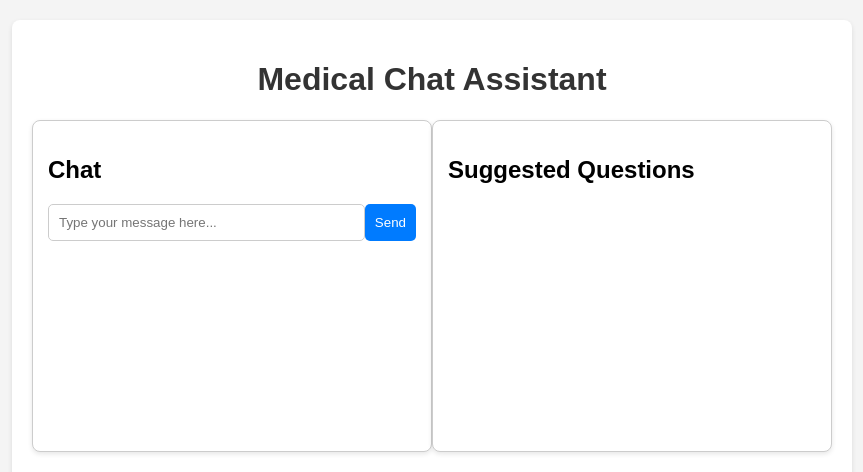
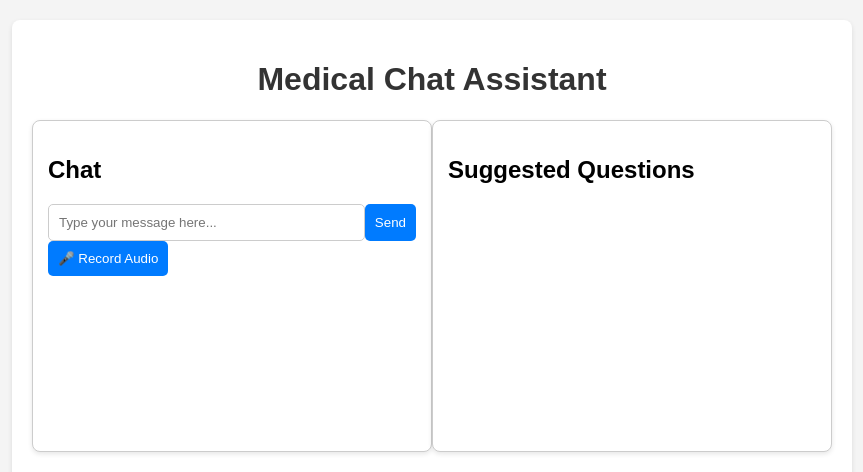
Before and after one commit to ipekmelisturk/audio_text_chat, a Flask app: page / in a window 1280 px wide. Shown: the top 472 px of the page, without its empty margins (208-1071 px from the left). Run offline with Flask 3, Linux system fonts and the light colour scheme.

Commit message:
Audio and text is added and working.

```diff
--- a/app.py
+++ b/app.py
@@ -1,5 +1,10 @@
 from flask import Flask, render_template, request, jsonify
 from agents import agent_1_suggest_questions, agent_2_diagnose
+from audio_record import record_audio
+from audio_to_text import save_audio, transcribe_audio
+import os
+import numpy as np
+import tempfile
 
 app = Flask(__name__)
 
@@ -10,35 +15,43 @@ def home():
 @app.route("/analyze_input", methods=["POST"])
 def analyze_input():
     """
-    API Route: Accepts text input, provides possible causes,
-    and then suggests questions.
+    Process either a text input or transcribed audio input.
     """
     patient_input = request.form.get("message", "").strip()
-    previous_questions = request.form.get("previous_questions", "[]")  # Get previous questions
-    previous_questions = eval(previous_questions) if previous_questions else []
 
     if not patient_input:
-        return jsonify({"error": "No input received"})
+        return jsonify({"error": "No input received"}), 400
 
-    try:
-        print(f"Received patient input: {patient_input}")  # Debugging
+    diagnosis = agent_2_diagnose(patient_input)
+    print(f"Diagnosis returned: {diagnosis}")  # Debugging
 
-        # Step 1: Get possible causes
-        diagnosis = agent_2_diagnose(patient_input)
-        print(f"Diagnosis returned: {diagnosis}")  # Debugging
+    questions_data = agent_1_suggest_questions(patient_input, [])
 
-        # Step 2: Get **NEW** suggested questions
-        questions_data = agent_1_suggest_questions(patient_input, previous_questions)
-        print(f"Suggested Questions returned: {questions_data}")  # Debugging
+    return jsonify({
+        "causes": diagnosis if diagnosis else [],
+        "questions": questions_data["questions"]
+    })
 
-        return jsonify({
-            "causes": diagnosis if diagnosis else [],  # ✅ Ensures no null values
-            "questions": questions_data["questions"]  # ✅ Dynamic questions
-        })
 
-    except Exception as e:
-        print(f"Error in /analyze_input: {e}")  # Debugging error
-        return jsonify({"error": "Internal server error"}), 500
+@app.route("/process_audio", methods=["POST"])
+def process_audio():
+    """
+    Receives an audio file, transcribes it, and processes it.
+    """
+    if "audio" not in request.files:
+        return jsonify({"error": "No audio file received"}), 400
+
+    audio_file = request.files["audio"]
+    temp_audio_path = tempfile.NamedTemporaryFile(delete=False, suffix=".wav").name
+    audio_file.save(temp_audio_path)
+
+    transcription = transcribe_audio(temp_audio_path)
+
+    return analyze_input({"message": transcription})
 
 if __name__ == "__main__":
     app.run(debug=True)
+
+
+if __name__ == "__main__":
+    app.run(debug=True)
--- a/static/style.css
+++ b/static/style.css
@@ -46,8 +46,11 @@ h1 {
 
 #chart-container {
     width: 100%;
-    height: 300px; /* ✅ Fixed height to prevent infinite page growth */
+    height: 300px; /* ✅ Fixed height */
     overflow: hidden; /* ✅ Prevents content overflow */
+    display: flex;
+    justify-content: center;
+    align-items: center;
 }
 
 canvas {
--- a/templates/index.html
+++ b/templates/index.html
@@ -18,6 +18,7 @@
                     <input type="text" id="chat-input" placeholder="Type your message here...">
                     <button type="submit">Send</button>
                 </form>
+                <button id="record-button">🎤 Record Audio</button>
             </div>
             <div class="box questions-box">
                 <h2>Suggested Questions</h2>
@@ -34,9 +35,12 @@
     </div>
 
 
+
+
     <script>
-        let previousQuestions = [];  // Store past questions
-        let likelihoodChart = null;  // Store chart instance globally
+        let mediaRecorder;
+        let audioChunks = [];
+        let likelihoodChart = null;
 
         document.getElementById("chat-form").addEventListener("submit", async function(event) {
             event.preventDefault();
@@ -44,43 +48,105 @@
             const userMessage = inputField.value.trim();
             if (userMessage === "") return;
 
+            processUserInput(userMessage); // Process text input
+            inputField.value = "";
+        });
+
+        document.getElementById("record-button").addEventListener("click", function() {
+            if (!mediaRecorder || mediaRecorder.state === "inactive") {
+                startRecording();
+            } else {
+                stopRecording();
+            }
+        });
+
+        async function processUserInput(message) {
             const chatBox = document.getElementById("messages");
-            chatBox.innerHTML += `<p><b>User:</b> ${userMessage}</p>`;
+            chatBox.innerHTML += `<p><b>User:</b> ${message}</p>`;
 
             const formData = new FormData();
-            formData.append("message", userMessage);
-            formData.append("previous_questions", JSON.stringify(previousQuestions));
+            formData.append("message", message);
 
             try {
                 const response = await fetch("/analyze_input", {
                     method: "POST",
-                    body: formData,
+                    body: formData
                 });
+
                 const data = await response.json();
-
                 if (data.error) {
                     chatBox.innerHTML += `<p><b>Error:</b> ${data.error}</p>`;
                     return;
                 }
 
-                // ✅ Update suggested questions dynamically
                 updateQuestionsList(data.questions);
-                previousQuestions = data.questions;  // Store new questions to avoid repetition
-
-                // ✅ Reset and update likelihood chart
-                resetChartCanvas(); // Properly reset canvas to avoid growth
+                if (data.causes && data.causes.length > 0) {
+                    resetChartCanvas();
                     updateCausesChart(data.causes);
+                }
             } catch (err) {
-                console.error(err);
+                console.error("Error processing input:", err);
                 chatBox.innerHTML += `<p><b>Error:</b> Unable to process request.</p>`;
             }
+        }
 
-            inputField.value = "";
+        async function startRecording() {
+            try {
+                const stream = await navigator.mediaDevices.getUserMedia({ audio: true });
+                mediaRecorder = new MediaRecorder(stream);
+                mediaRecorder.start();
+                document.getElementById("record-button").textContent = "⏹️ Stop Recording";
+
+                mediaRecorder.ondataavailable = event => {
+                    audioChunks.push(event.data);
+                };
+
+                mediaRecorder.onstop = async () => {
+                    document.getElementById("record-button").textContent = "🎤 Record Audio";
+                    const audioBlob = new Blob(audioChunks, { type: "audio/wav" });
+                    audioChunks = [];
+                    sendAudio(audioBlob);
+                };
+            } catch (err) {
+                console.error("Error accessing microphone:", err);
+            }
+        }
+
+        function stopRecording() {
+            mediaRecorder.stop();
+        }
+
+        async function sendAudio(audioBlob) {
+            const formData = new FormData();
+            formData.append("audio", audioBlob, "recording.wav");
+
+            try {
+                const response = await fetch("/process_audio", {
+                    method: "POST",
+                    body: formData
                 });
+
+                const data = await response.json();
+                if (data.error) {
+                    document.getElementById("messages").innerHTML += `<p><b>Error:</b> ${data.error}</p>`;
+                    return;
+                }
+
+                document.getElementById("messages").innerHTML += `<p><b>User (Audio):</b> ${data.transcription}</p>`;
+                updateQuestionsList(data.questions);
+                if (data.causes && data.causes.length > 0) {
+                    resetChartCanvas();
+                    updateCausesChart(data.causes);
+                }
+            } catch (err) {
+                console.error("Error sending audio:", err);
+                document.getElementById("messages").innerHTML += `<p><b>Error:</b> Unable to process audio.</p>`;
+            }
+        }
 
         function updateQuestionsList(questions) {
             const questionsList = document.getElementById("questions-list");
-            questionsList.innerHTML = ""; // ✅ Clear previous questions
+            questionsList.innerHTML = "";
 
             questions.slice(0, 5).forEach(q => {
                 const li = document.createElement("li");
@@ -90,24 +156,24 @@
         }
 
         function resetChartCanvas() {
-            const chartContainer = document.getElementById("chart-container");
-            chartContainer.innerHTML = '<canvas id="causes-chart"></canvas>'; // ✅ Completely reset canvas before updating
+            document.getElementById("chart-container").innerHTML = '<canvas id="causes-chart"></canvas>';
         }
 
          function updateCausesChart(causes) {
-            const ctx = document.getElementById("causes-chart").getContext("2d");
-
-            // ✅ Destroy existing chart if it exists to prevent stacking
-            if (likelihoodChart) {
-                likelihoodChart.destroy();
+        if (!causes || causes.length === 0) {
+            console.error("No causes received for chart update.");
+            return;
         }
 
-            // ✅ Ensure valid causes are displayed
+        resetChartCanvas();  // Clear previous chart
+
+        const ctx = document.getElementById("causes-chart").getContext("2d");
         const labels = causes.map(c => c.name);
         const dataValues = causes.map(c => c.percentage);
 
-            // ✅ Set fixed chart height to prevent infinite page growth
-            document.getElementById("chart-container").style.height = "300px";
+        if (likelihoodChart) {
+            likelihoodChart.destroy(); // Destroy previous chart
+        }
 
         likelihoodChart = new Chart(ctx, {
             type: "bar",
@@ -125,7 +191,7 @@
                 indexAxis: "y",
                 responsive: true,
                 maintainAspectRatio: false,
-                    animation: false, // ✅ Disable animation to avoid slow buildup
+                animation: false,
                 scales: {
                     x: {
                         beginAtZero: true,
@@ -134,9 +200,16 @@
                 }
             }
         });
+        console.log("Chart updated with causes:", labels, dataValues);
+    }
+
+    function resetChartCanvas() {
+        document.getElementById("chart-container").innerHTML = '<canvas id="causes-chart"></canvas>';
     }
     </script>
 
 
+
+
 </body>
 </html>
```
Lines whose indentation alone changed are shown as unchanged.
